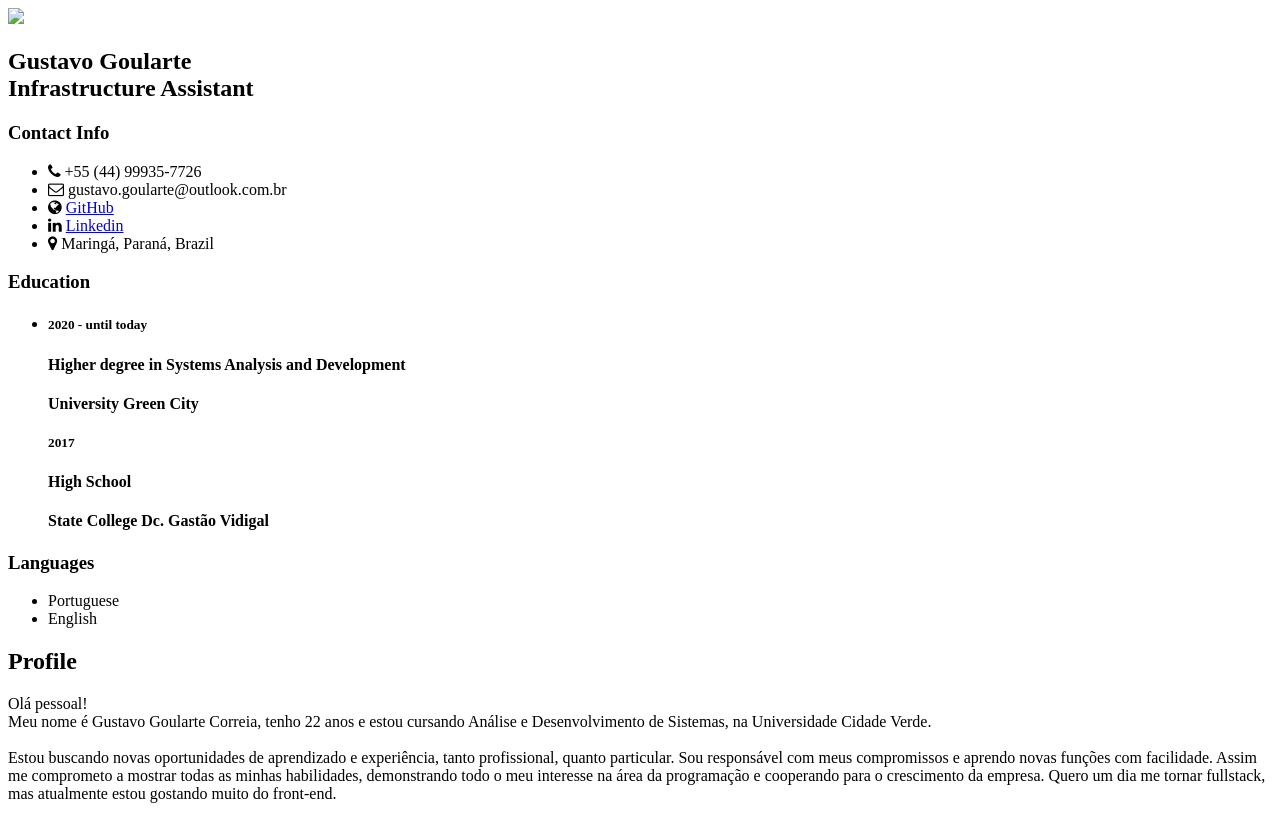
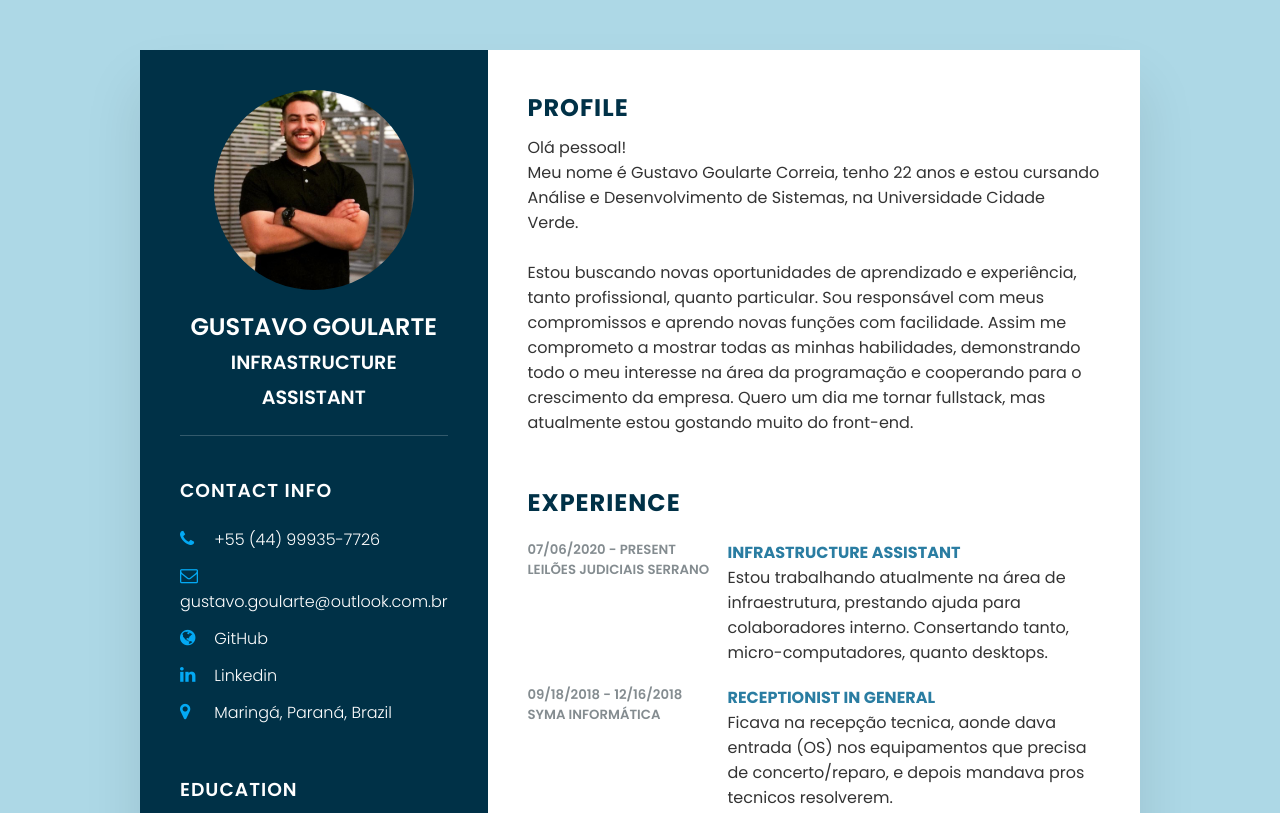
Before and after one commit to ggoulartec/Curriculo, a plain HTML site: page index.html in a window 1280 px wide. Shown: the top 813 px of the page. Drawn offline with Linux system fonts and the light colour scheme; the site is published under a folder, as on GitHub Pages, so addresses that start at the root find nothing.

Commit message:
atualizando p/ pagina estatica

```diff
--- a/index.html
+++ b/index.html
@@ -9,11 +9,11 @@
   <link rel="stylesheet" href="https://cdnjs.cloudflare.com/ajax/libs/font-awesome/4.7.0/css/font-awesome.css"
     integrity="sha512-5A8nwdMOWrSz20fDsjczgUidUBR8liPYU+WymTZP1lmY9G6Oc7HlZv156XqnsgNUzTyMefFTcsFH/tnJE/+xBg=="
     crossorigin="anonymous" referrerpolicy="no-referrer" />
-  <link rel="stylesheet" href="/assets/css/font.css" />
-  <link rel="stylesheet" href="/assets/css/body.css" />
-  <link rel="stylesheet" href="/assets/css/container-left_side.css" />
-  <link rel="stylesheet" href="/assets/css/container-right_side.css" />
-  <link rel="stylesheet" href="/assets/css/responsive.css" />
+  <link rel="stylesheet" href="font.css" />
+  <link rel="stylesheet" href="body.css" />
+  <link rel="stylesheet" href="container-left_side.css" />
+  <link rel="stylesheet" href="container-right_side.css" />
+  <link rel="stylesheet" href="responsive.css" />
 </head>
 
 <body>
@@ -21,7 +21,7 @@
     <div class="left_side">
       <div class="profileText">
         <div class="imgBx">
-          <img src="/assets/img/perfil.jpg" />
+          <img src="perfil.jpg" />
         </div>
         <h2>Gustavo Goularte<br /><span>Infrastructure Assistant</span></h2>
       </div>
```
Also changed, not shown: body.css (renamed from assets/css/body.css), container-left_side.css (renamed from assets/css/container-left_side.css), container-right_side.css (renamed from assets/css/container-right_side.css), font.css (renamed from assets/css/font.css), perfil.jpg (renamed from assets/img/perfil.jpg), responsive.css (renamed from assets/css/responsive.css).
